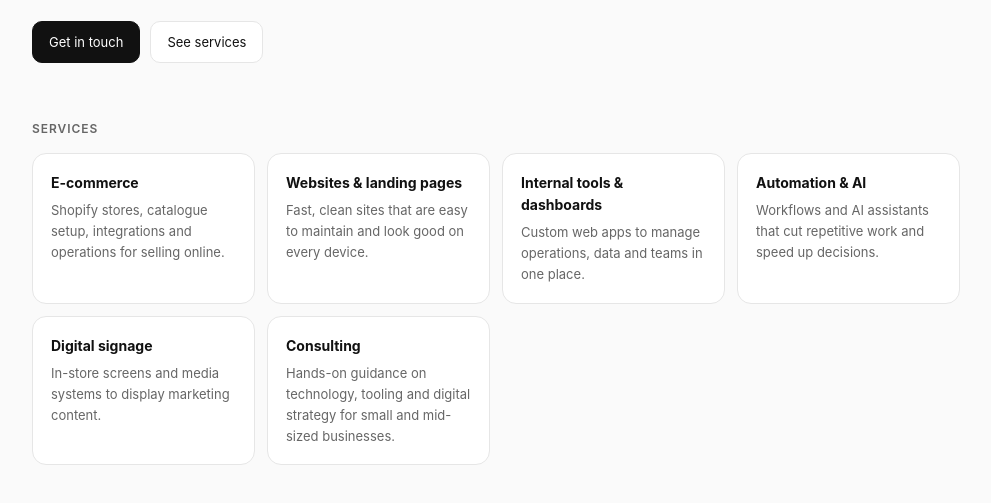
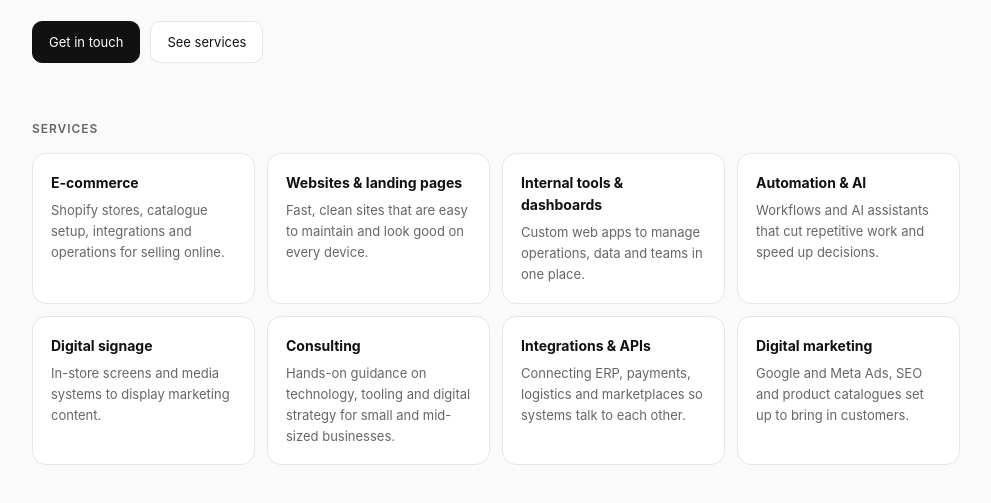
Before and after one commit to mbcampagnaro/campagnaro.co.uk, a plain HTML site: page index.html in a window 1280 px wide. Shown: the part 297-800 px from the top of the page, without its empty margins (144-1135 px from the left). Drawn offline with Linux system fonts and the light colour scheme.

Commit message:
Add two more service cards

```diff
--- a/index.html
+++ b/index.html
@@ -66,6 +66,8 @@
     <div class="card"><h3 data-i18n="s4t">Automation &amp; AI</h3><p data-i18n="s4d">Workflows and AI assistants that cut repetitive work and speed up decisions.</p></div>
     <div class="card"><h3 data-i18n="s5t">Digital signage</h3><p data-i18n="s5d">In-store screens and media systems to display marketing content.</p></div>
     <div class="card"><h3 data-i18n="s6t">Consulting</h3><p data-i18n="s6d">Hands-on guidance on technology, tooling and digital strategy for small and mid-sized businesses.</p></div>
+    <div class="card"><h3 data-i18n="s7t">Integrations &amp; APIs</h3><p data-i18n="s7d">Connecting ERP, payments, logistics and marketplaces so systems talk to each other.</p></div>
+    <div class="card"><h3 data-i18n="s8t">Digital marketing</h3><p data-i18n="s8d">Google and Meta Ads, SEO and product catalogues set up to bring in customers.</p></div>
   </div>
 
   <h2 data-i18n="about">About</h2>
@@ -96,6 +98,8 @@
       s4t:"Automation & AI",s4d:"Workflows and AI assistants that cut repetitive work and speed up decisions.",
       s5t:"Digital signage",s5d:"In-store screens and media systems to display marketing content.",
       s6t:"Consulting",s6d:"Hands-on guidance on technology, tooling and digital strategy for small and mid-sized businesses.",
+      s7t:"Integrations & APIs",s7d:"Connecting ERP, payments, logistics and marketplaces so systems talk to each other.",
+      s8t:"Digital marketing",s8d:"Google and Meta Ads, SEO and product catalogues set up to bring in customers.",
       about:"About",
       a1:"I'm a mechanical engineer by training and have spent years running the technology and e-commerce side of a family business group — from online stores and internal platforms to media systems and process automation.",
       a2:"That means I build things that have to work day to day, not just look good in a demo.",
@@ -113,6 +117,8 @@
       s4t:"Automação e IA",s4d:"Fluxos e assistentes de IA que eliminam trabalho repetitivo e aceleram decisões.",
       s5t:"Mídia indoor",s5d:"Telas e sistemas de mídia para exibir conteúdo de marketing no ponto de venda.",
       s6t:"Consultoria",s6d:"Orientação prática em tecnologia, ferramentas e estratégia digital para pequenas e médias empresas.",
+      s7t:"Integrações e APIs",s7d:"Conexão entre ERP, pagamentos, logística e marketplaces para os sistemas conversarem entre si.",
+      s8t:"Marketing digital",s8d:"Google e Meta Ads, SEO e catálogos de produtos configurados para trazer clientes.",
       about:"Sobre",
       a1:"Sou engenheiro mecânico de formação e há anos cuido da tecnologia e do e-commerce de um grupo empresarial familiar — de lojas virtuais e plataformas internas a sistemas de mídia e automação de processos.",
       a2:"Ou seja, construo coisas que precisam funcionar no dia a dia, não só ficar bonitas numa demonstração.",
```
